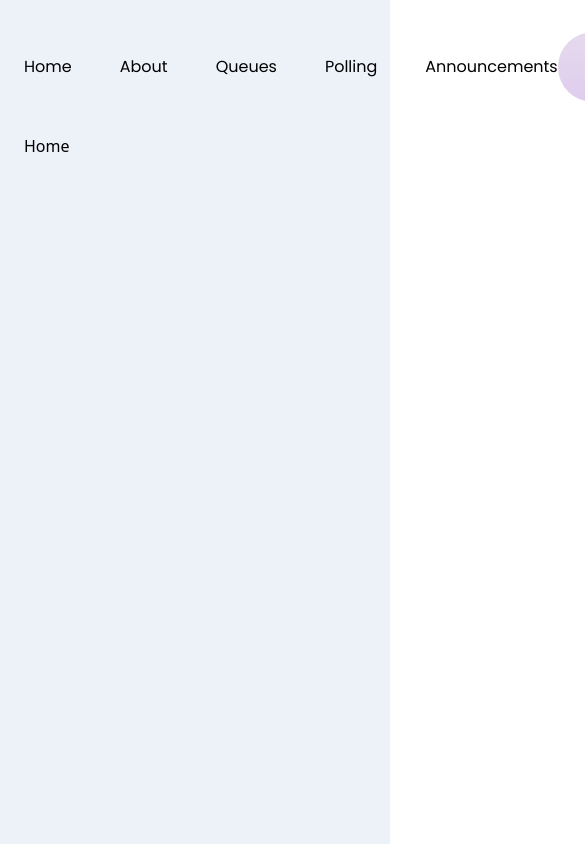
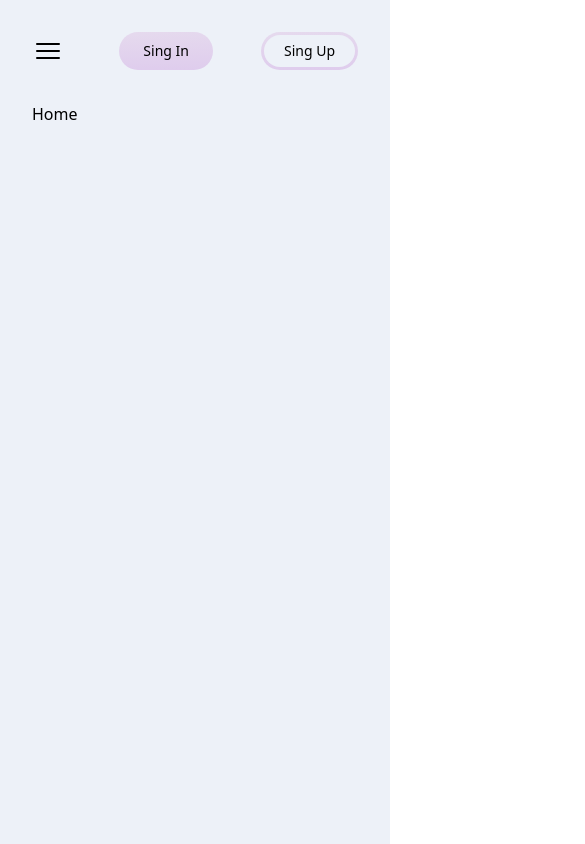
Before and after one commit to GEOFARL/lab-queue, a React (Vite) app in the folder frontend/: page / in a window 390 px wide. Shown: the top 844 px of the page, 585 px wide, since content can reach past the window. Built offline with nearby package versions, Linux system fonts and the light colour scheme.

Commit message:
Implement mobile nav and finish navbar

```diff
--- a/frontend/src/components/Button.jsx
+++ b/frontend/src/components/Button.jsx
@@ -2,11 +2,11 @@ const Button = ({ children, alternative }) => {
   return (
     <button
       className={`button-gradient ${
-        !alternative ? 'px-8 py-2' : ''
+        !alternative ? 'px-6 py-1.5 md:px-8 md:py-2' : ''
       } rounded-full`}
     >
       {alternative ? (
-        <div className="bg-gray px-[26px] py-2 rounded-full m-[3px]">
+        <div className="bg-gray px-[20px] py-1.5 md:px-[26px] md:py-2 rounded-full m-[3px]">
           {children}
         </div>
       ) : (
--- a/frontend/src/components/Navbar.jsx
+++ b/frontend/src/components/Navbar.jsx
@@ -1,5 +1,8 @@
 import { NavLink } from 'react-router-dom';
 import Button from './Button';
+import { HiBars3, HiXMark } from 'react-icons/hi2';
+import styles from '../styles';
+import { useState } from 'react';
 
 const links = [
   { title: 'Home', id: Math.random(), to: '/' },
@@ -10,9 +13,12 @@ const links = [
 ];
 
 const Navbar = () => {
+  const [open, setOpen] = useState(false);
+
   return (
-    <nav className="py-8 w-full flex justify-between items-center">
-      <ul className="list-none flex">
+    <nav className="py-8 w-full relative text-sm sm:text-base">
+      <div className="flex justify-between items-center w-full">
+        <ul className="list-none hidden lg:flex">
           {links.map((link, index) => (
             <li
               key={link.id}
@@ -20,15 +26,50 @@ const Navbar = () => {
                 index !== links.length - 1 ? 'mr-12' : 'mr-0'
               } text-black font-poppins`}
             >
-            <NavLink to={link.to}>{link.title}</NavLink>
+              <NavLink
+                to={link.to}
+                className={({ isActive }) =>
+                  isActive ? 'text-purple-500' : ''
+                }
+              >
+                {link.title}
+              </NavLink>
             </li>
           ))}
         </ul>
-
-      <div className="flex">
+        <div
+          className={`${styles.flexCenter} lg:hidden cursor-pointer`}
+          onClick={() => setOpen((prev) => !prev)}
+        >
+          {!open ? <HiBars3 size={'32px'} /> : <HiXMark size={'32px'} />}
+        </div>
+        <div className="flex gap-12">
           <Button>Sing In</Button>
           <Button alternative={true}>Sing Up</Button>
         </div>
+      </div>
+
+      {open && (
+        <div className="absolute card-gradient z-10 p-4 rounded-xl top-24 animation shadow-lg lg:hidden">
+          <div className="flex flex-col items-center justify-start">
+            {links.map((link, index) => (
+              <div
+                key={link.id}
+                className={`${index !== links.length - 1 ? 'mb-4' : 'mr-0'}`}
+              >
+                <NavLink
+                  to={link.to}
+                  className={({ isActive }) =>
+                    isActive ? 'text-purple-500' : ''
+                  }
+                >
+                  {link.title}
+                </NavLink>
+              </div>
+            ))}
+          </div>
+        </div>
+      )}
     </nav>
   );
 };
--- a/frontend/src/index.css
+++ b/frontend/src/index.css
@@ -11,3 +11,41 @@
     #d3b5eb 100%
   );
 }
+
+.card-gradient {
+  background: linear-gradient(21deg, #8f2bdd -150%, rgb(255, 255, 255) 140%);
+}
+
+.text-gradient {
+  background: linear-gradient(61deg, #e4cff5 0%, #8b25dc 49.27%, #cb88ff 100%);
+  -webkit-background-clip: text;
+  -webkit-text-fill-color: transparent;
+  background-clip: text;
+}
+
+.animation {
+  -webkit-animation: slide-top 0.5s cubic-bezier(0.25, 0.46, 0.45, 0.94) both;
+  animation: slide-top 0.5s cubic-bezier(0.25, 0.46, 0.45, 0.94) both;
+}
+
+@-webkit-keyframes slide-top {
+  0% {
+    -webkit-transform: translateY(75px);
+    transform: translateY(75px);
+  }
+  100% {
+    -webkit-transform: translateY(0);
+    transform: translateY(0);
+  }
+}
+
+@keyframes slide-top {
+  0% {
+    -webkit-transform: translateY(75px);
+    transform: translateY(75px);
+  }
+  100% {
+    -webkit-transform: translateY(0);
+    transform: translateY(0);
+  }
+}
--- a/frontend/src/layouts/RootLayout.jsx
+++ b/frontend/src/layouts/RootLayout.jsx
@@ -5,14 +5,14 @@ import styles from '../styles';
 const RootLayout = () => {
   return (
     <div className="min-h-screen bg-gray w-full">
-      <div className={`${styles.flexCenter} px-6 md:px-16`}>
-        <div className="w-full xl:max-w-[1000px]">
+      <div className={`${styles.flexCenter} px-8 md:px-16`}>
+        <div className="w-full xl:max-w-[1100px]">
           <Navbar />
         </div>
       </div>
 
-      <div className={`${styles.flexCenter} px-6 md:px-16`}>
-        <div className="w-full xl:max-w-[1000px]">
+      <div className={`${styles.flexCenter} px-8 md:px-16`}>
+        <div className="w-full xl:max-w-[1100px]">
           <Outlet />
         </div>
       </div>
```
Lines whose indentation alone changed are shown as unchanged.
